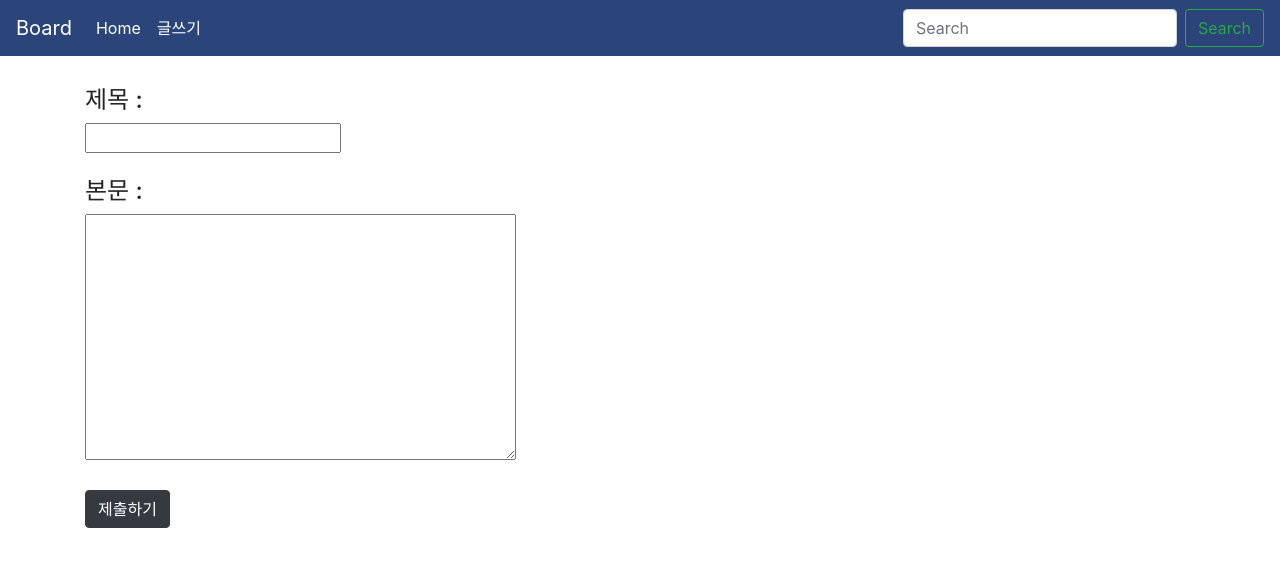
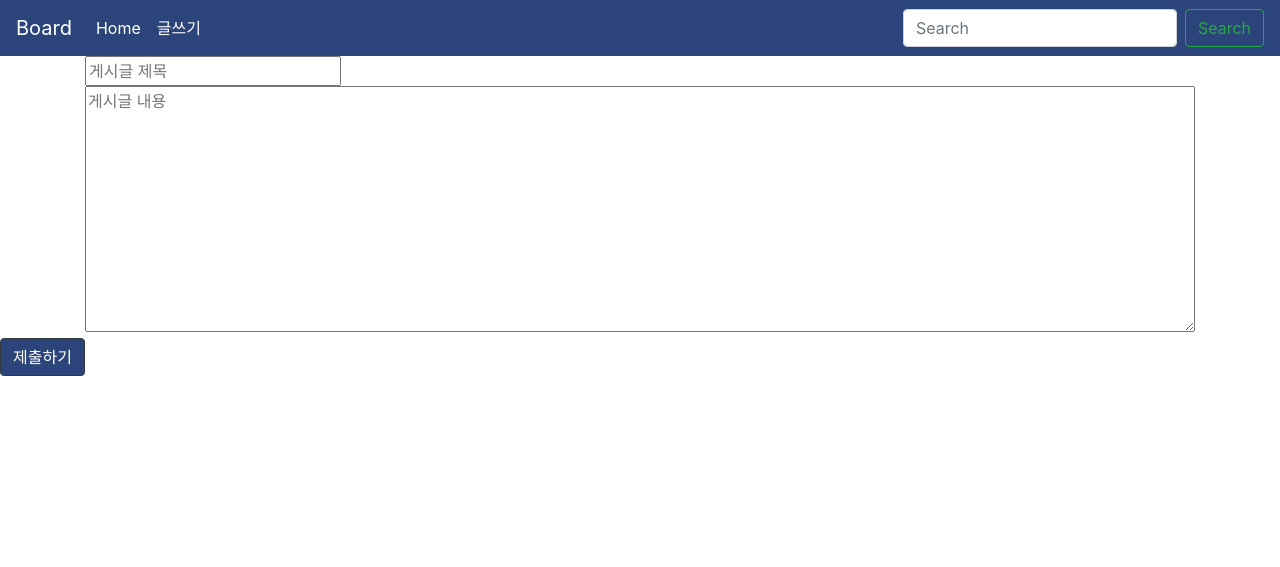
Before and after one commit to HyuuunjuKim/Board, a Django app: page /board/new/ in a window 1280 px wide. Shown: the top 567 px of the page. Run offline with Django 3.2, Linux system fonts and the light colour scheme; some libraries are stand-ins or nearby versions.

Commit message:
base.html수정

```diff
--- a/app_board/templates/detail.html
+++ b/app_board/templates/detail.html
@@ -1,6 +1,7 @@
 {% extends 'base.html' %}
 
 {% block content %}
+<div class="container">
 <div class="card">
     <div class="card-body">
         <h1>{{ post.title }}</h1> <!-- views.py에서 {'post' : post_detail}로 작성함 -->
@@ -13,4 +14,6 @@
     <hr>
     <a href="{% url 'edit' post.id %}">수정하기</a>
     <a href="{% url 'delete' post.id %}">삭제하기</a>
+</div>
+</body>
 {% endblock %}
--- a/app_board/templates/edit.html
+++ b/app_board/templates/edit.html
@@ -1,6 +1,7 @@
 {% extends 'base.html' %}
 
 {% block content %}
+<div class="container">
     <h1>수정 페이지</h1>
     <form action="{% url 'update' post.id %}" method = "POST">
         {% csrf_token %}
@@ -12,4 +13,6 @@
         <hr>
         <button type="submit">저장하기</button>
     </form>
+</div>
+</body>
 {% endblock %}}
--- a/app_board/templates/new.html
+++ b/app_board/templates/new.html
@@ -1,15 +1,31 @@
 {% extends 'base.html' %}
 
 {% block content %}
+<div class="container">
     <form action = "{% url 'create' %}">
-        <h4>제목 : </h4>
-        <input type="text" name="title">
+        <div class="new"></div>
+
+            <input type="text" name="title" placeholder="게시글 제목">
+
+
+
+        <textarea cols=40 rows=10 name="body" placeholder="게시글 내용"></textarea>
         <br>
-        <br>
-        <h4>본문 : </h4>
-        <textarea cols=40 rows=10 name="body"></textarea>
-        <br>
-        <br>
-        <input class="btn btn-dark" type="submit" value="제출하기">
+    </div>
+        <input class="btn btn-dark" type="submit" style="background-color: #2b457a;" value="제출하기">
     </form>
+</div>
+</body>
+
+<style>
+    .new  input {
+        margin-top: 30px;
+        margin-bottom: 30px;
+        width: 100%;
+    }
+    textarea {
+        width: 100%;
+    }
+
+</style>
 {% endblock %}
--- a/project_board/templates/base.html
+++ b/project_board/templates/base.html
@@ -2,6 +2,7 @@
 <html lang="en">
 
 <head>
+
     <meta charset="UTF-8">
     <meta name="viewport" content="width=device-width, initial-scale=1.0">
     <meta http-equiv="X-UA-Compatible" content="ie=edge">
@@ -58,21 +59,7 @@
     </nav>
 
     <!-- 본문 시작 -->
-    <div class="container">
-        {% block content %}
-        {% endblock %}
-    </div>
+    {% block content %}
+    {% endblock %}
 
-
-</body>
-
-<style>
-    .container {
-        margin-top: 30px;
-        margin-bottom: 30px;
-    }
-    .card {
-        margin-top: 30px;
-    }
-</style>
 </html>
```
Also changed, not shown: app_board/templates/home.html (+14 -0 lines).
